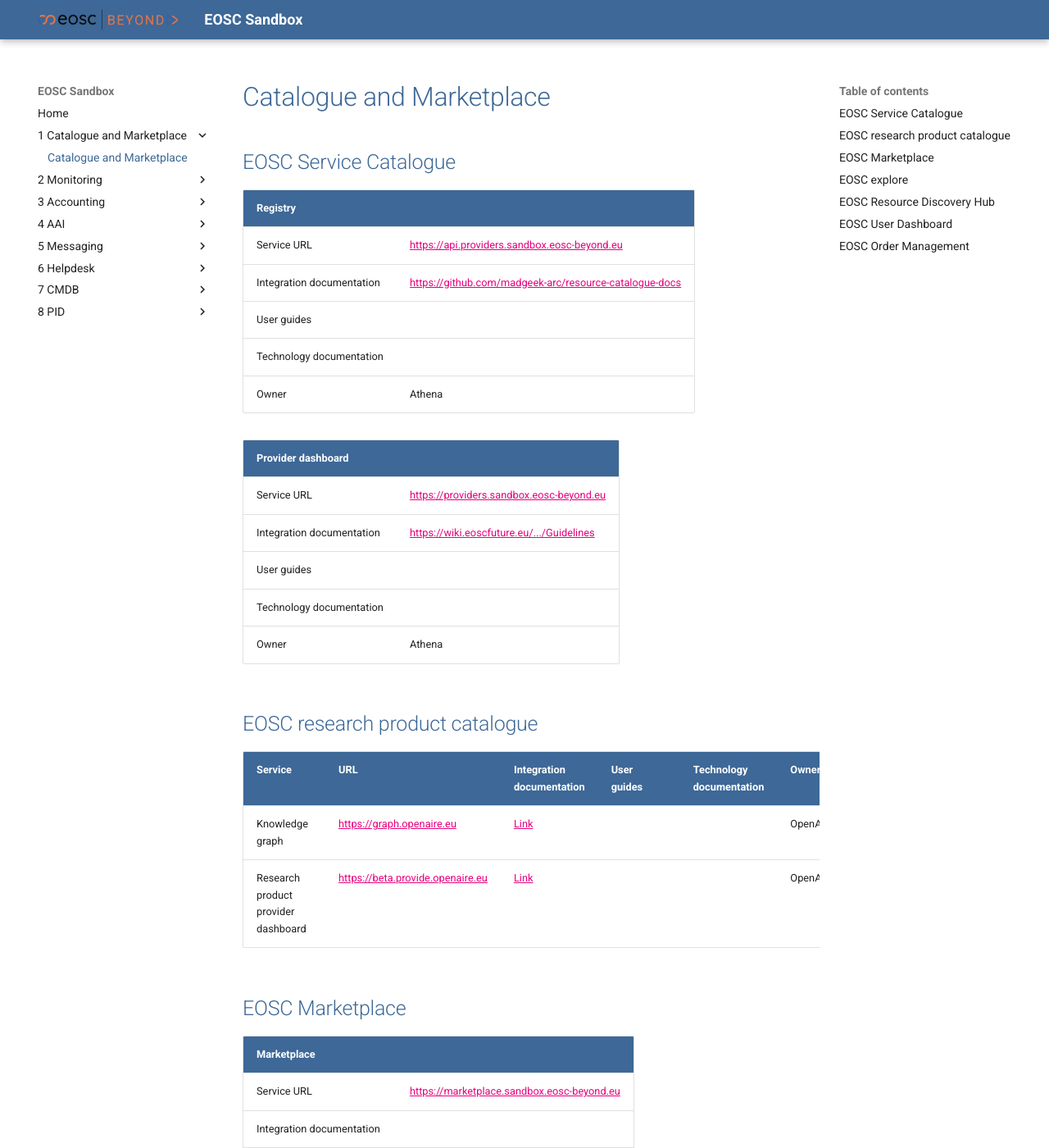
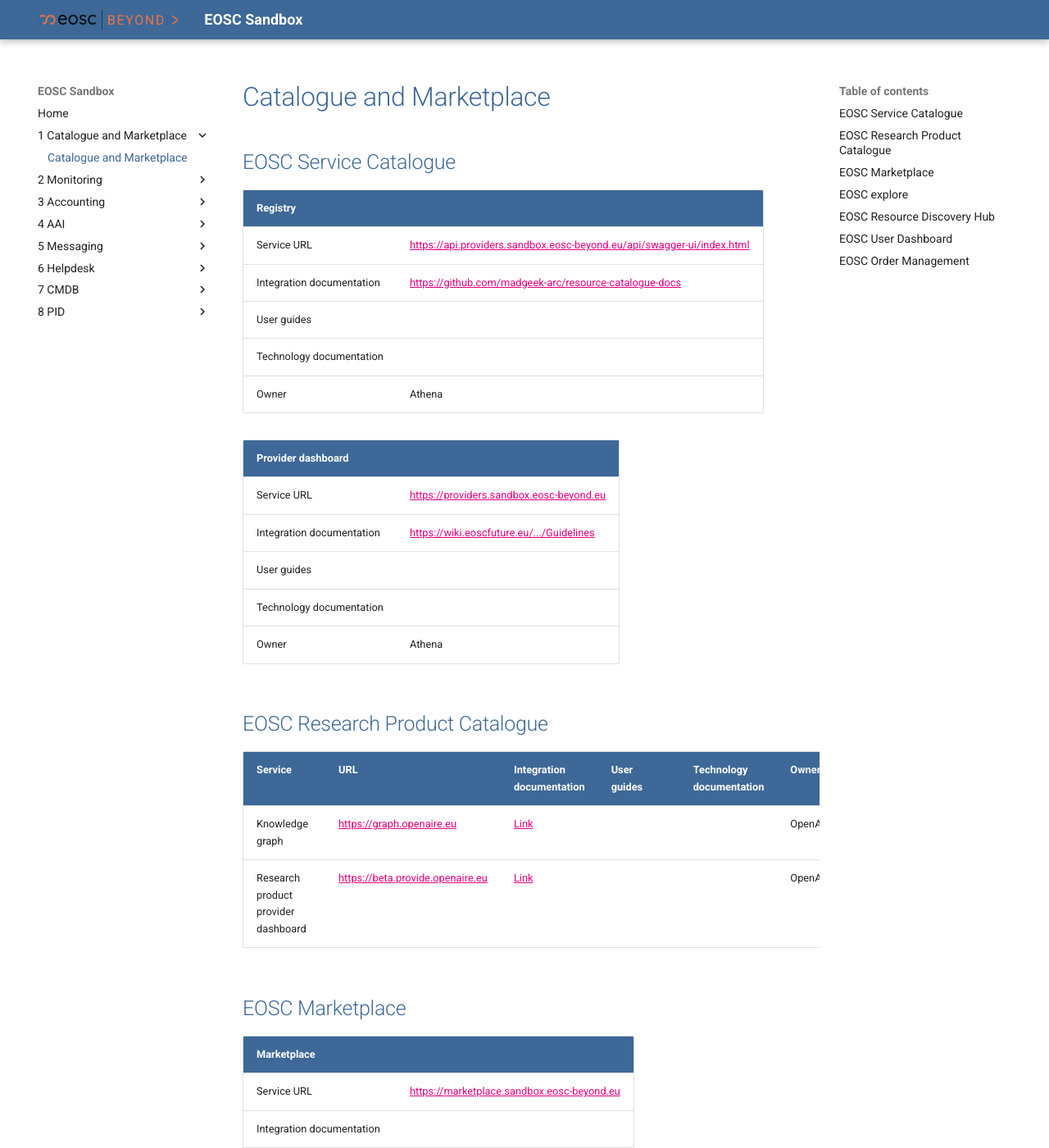
Before and after one commit to eosc-beyond-sandbox/eosc-sandbox, an MkDocs documentation site: the page built from resources/1 Catalogue and Marketplace/Catalogue and Marketplace.md, in a window 1280 px wide and 1400 px high. Shown: the whole window at 82% size. Built offline with MkDocs 1.6.1 and Material for MkDocs 9.7.7, drawn with Linux system fonts in a browser that asks for light colours.

Commit message:
EOSC Service Catalogue update

```diff
--- a/resources/1 Catalogue and Marketplace/Catalogue and Marketplace.md
+++ b/resources/1 Catalogue and Marketplace/Catalogue and Marketplace.md
@@ -26,12 +20,12 @@
 | Owner                     | Athena                                                                                                                                                            |
 
 
-## EOSC research product catalogue
+## EOSC Research Product Catalogue
 
-| Service                         |  URL                            | Integration documentation | User guides | Technology documentation | Owner  |
-|:-------------------------------- |:------------------------------ |:--------------------------|:------------|:-------------------------|:-------|
-| Knowledge graph |      [https://graph.openaire.eu]() | [Link](https://wiki.eoscfuture.eu/display/PUBLIC/1.2+EOSC+Research+Product+Catalogue%3A+Architecture+and+Interoperability+Guidelines) | | | OpenAIRE |
-| Research product provider dashboard    |[https://beta.provide.openaire.eu]() | [Link](https://wiki.eoscfuture.eu/display/PUBLIC/1.2+EOSC+Research+Product+Catalogue%3A+Architecture+and+Interoperability+Guidelines) | | | OpenAIRE |
+| Service                             | URL                                  | Integration documentation                                                                                                             | User guides | Technology documentation | Owner    |
+| :---------------------------------- | :----------------------------------- | :------------------------------------------------------------------------------------------------------------------------------------ | :---------- | :----------------------- | :------- |
+| Knowledge graph                     | [https://graph.openaire.eu]()        | [Link](https://wiki.eoscfuture.eu/display/PUBLIC/1.2+EOSC+Research+Product+Catalogue%3A+Architecture+and+Interoperability+Guidelines) |             |                          | OpenAIRE |
+| Research product provider dashboard | [https://beta.provide.openaire.eu]() | [Link](https://wiki.eoscfuture.eu/display/PUBLIC/1.2+EOSC+Research+Product+Catalogue%3A+Architecture+and+Interoperability+Guidelines) |             |                          | OpenAIRE |
 
 ## EOSC Marketplace
 
@@ -45,9 +39,9 @@
 
 ## EOSC explore
 
-| Service                         |  URL                            | Integration documentation | User guides | Technology documentation | Owner  |
-|:-------------------------------- |:------------------------------ |:--------------------------|:------------|:-------------------------|:-------|
-| Explore |        [https://beta.provide.openaire.eu]() | | | | OpenAIRE |
+| Service | URL                                  | Integration documentation | User guides | Technology documentation | Owner    |
+| :------ | :----------------------------------- | :------------------------ | :---------- | :----------------------- | :------- |
+| Explore | [https://beta.provide.openaire.eu]() |                           |             |                          | OpenAIRE |
 
 ## EOSC Resource Discovery Hub
 
```
Also changed, not shown: other parts of resources/1 Catalogue and Marketplace/Catalogue and Marketplace.md (+7 -13 lines).
